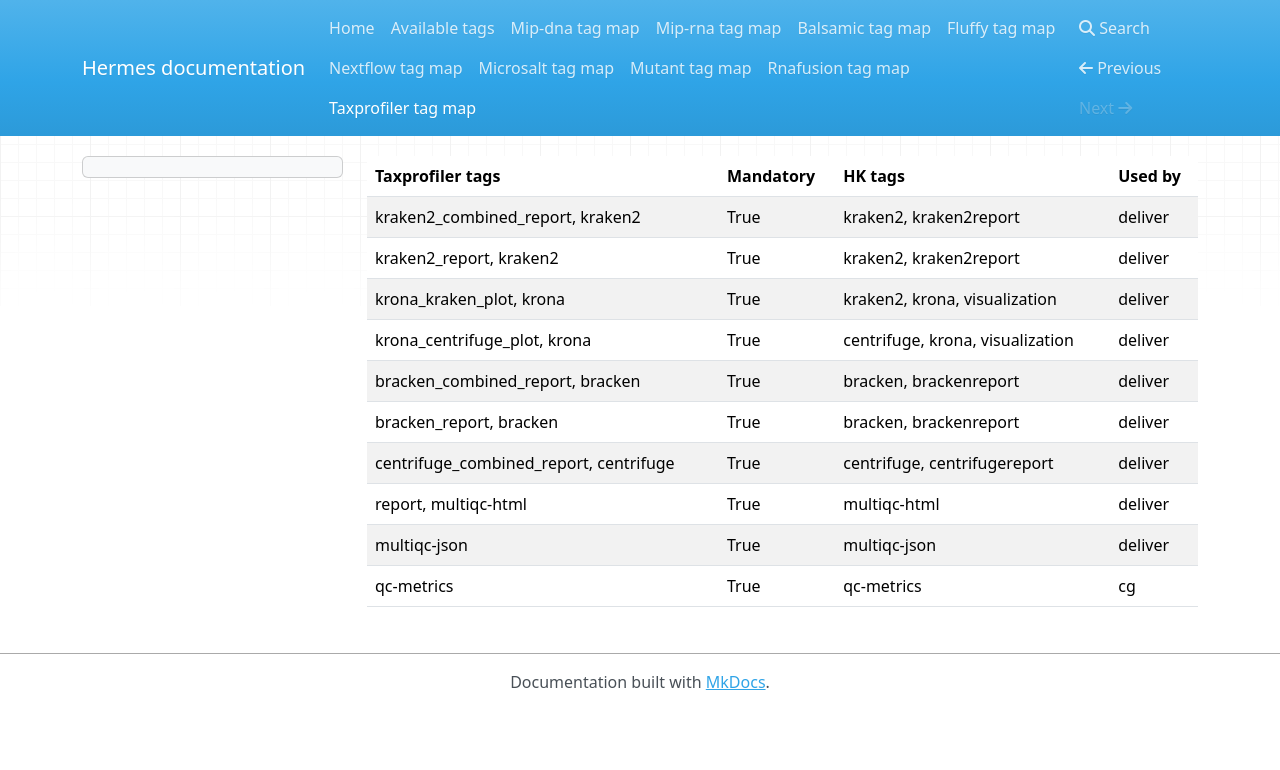
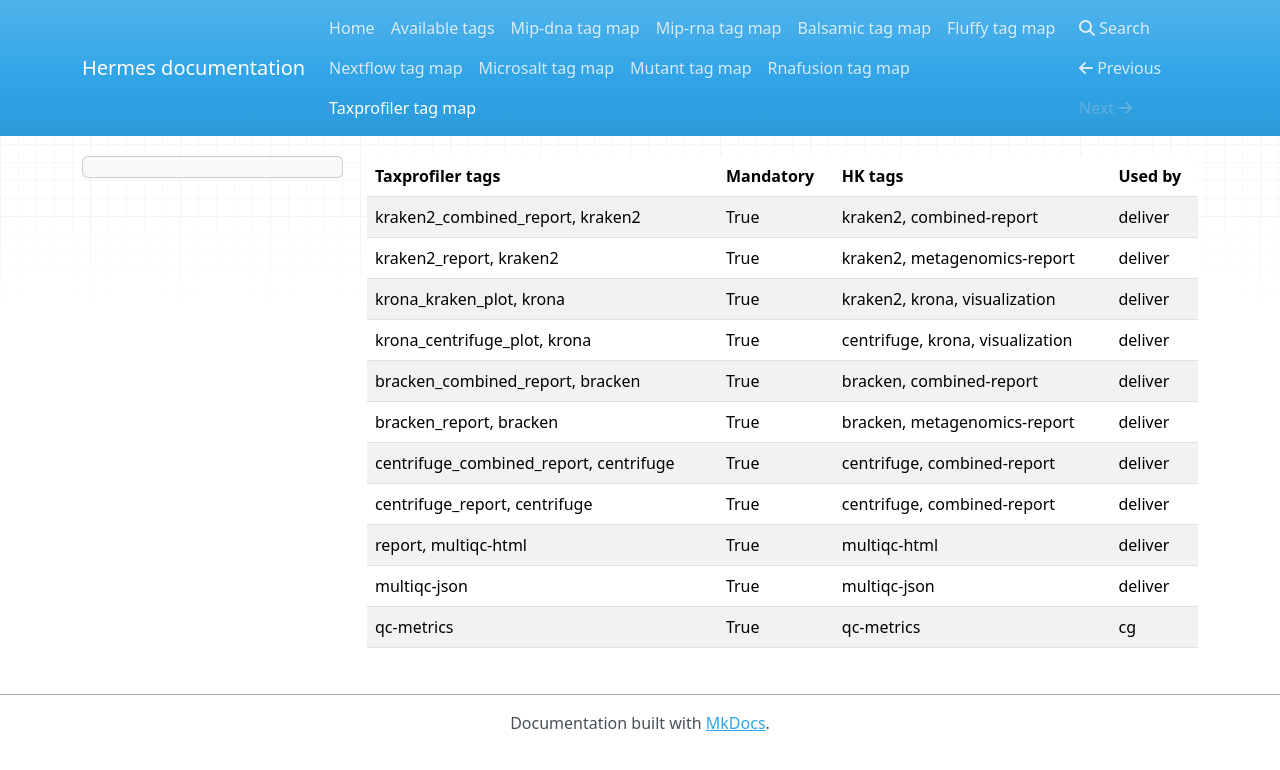
Before and after one commit to Clinical-Genomics/hermes, an MkDocs documentation site: the page built from docs/taxprofiler_map.md, in a window 1280 px wide. Shown: the top 770 px of the page. Built offline with MkDocs 1.6.1, drawn with Linux system fonts in a browser that asks for light colours; nearby versions of some CDN libraries.

Commit message:
Apply review suggestions

```diff
--- a/docs/taxprofiler_map.md
+++ b/docs/taxprofiler_map.md
@@ -1,12 +1,13 @@
 | Taxprofiler tags                       | Mandatory | HK tags                          | Used by  |
 |----------------------------------------|-----------|----------------------------------|----------|
-| kraken2_combined_report, kraken2       | True      | kraken2, kraken2report           | deliver  |
-| kraken2_report, kraken2                | True      | kraken2, kraken2report           | deliver  |
+| kraken2_combined_report, kraken2       | True      | kraken2, combined-report         | deliver  |
+| kraken2_report, kraken2                | True      | kraken2, metagenomics-report     | deliver  |
 | krona_kraken_plot, krona               | True      | kraken2, krona, visualization    | deliver  |
 | krona_centrifuge_plot, krona           | True      | centrifuge, krona, visualization | deliver  |
-| bracken_combined_report, bracken       | True      | bracken, brackenreport           | deliver  |
-| bracken_report, bracken                | True      | bracken, brackenreport           | deliver  |
-| centrifuge_combined_report, centrifuge | True      | centrifuge, centrifugereport     | deliver  |
+| bracken_combined_report, bracken       | True      | bracken, combined-report         | deliver  |
+| bracken_report, bracken                | True      | bracken, metagenomics-report     | deliver  |
+| centrifuge_combined_report, centrifuge | True      | centrifuge, combined-report      | deliver  |
+| centrifuge_report, centrifuge          | True      | centrifuge, combined-report      | deliver  |
 | report, multiqc-html                   | True      | multiqc-html                     | deliver  |
 | multiqc-json                           | True      | multiqc-json                     | deliver  |
 | qc-metrics                             | True      | qc-metrics                       | cg       |
```
Also changed, not shown: 3 other files.
